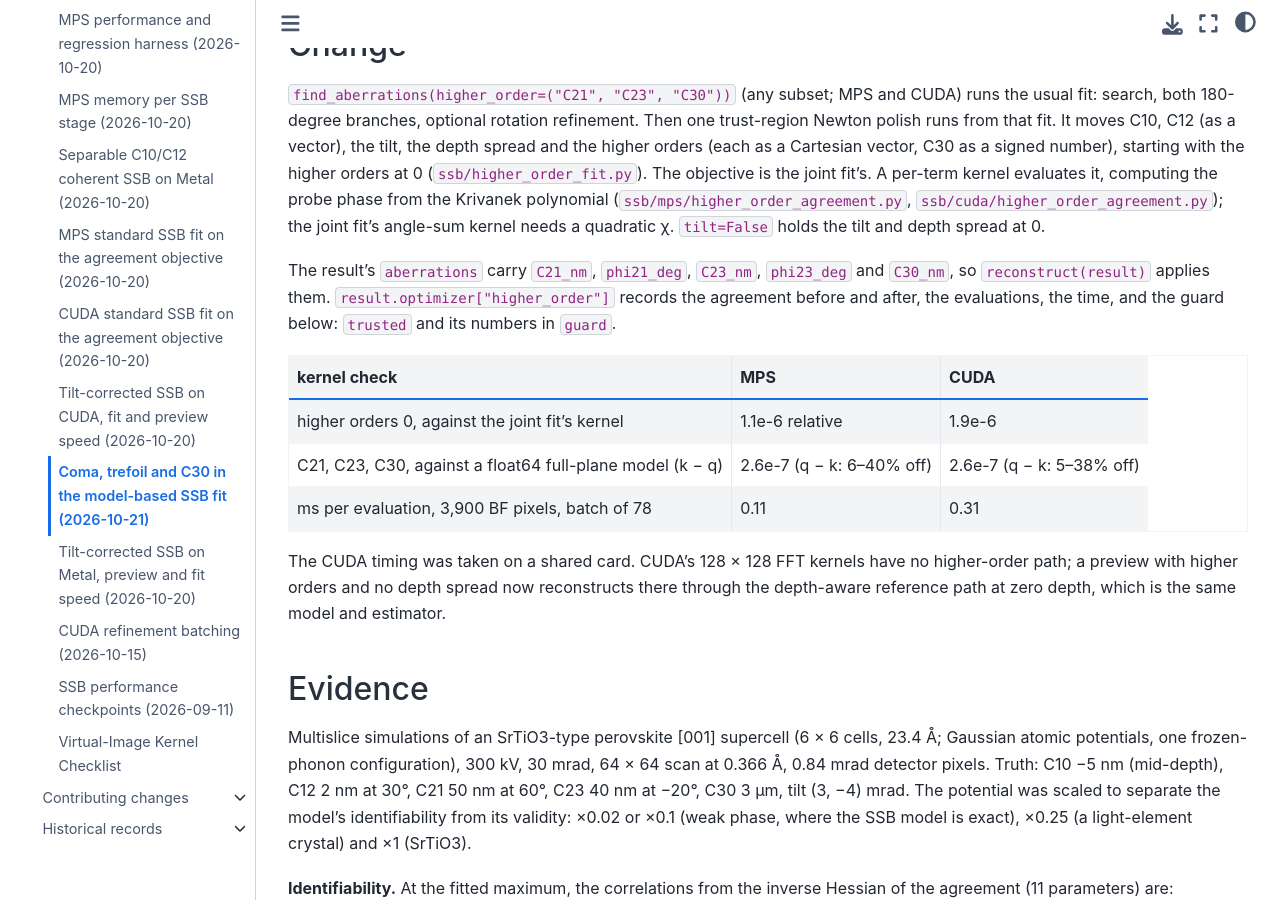
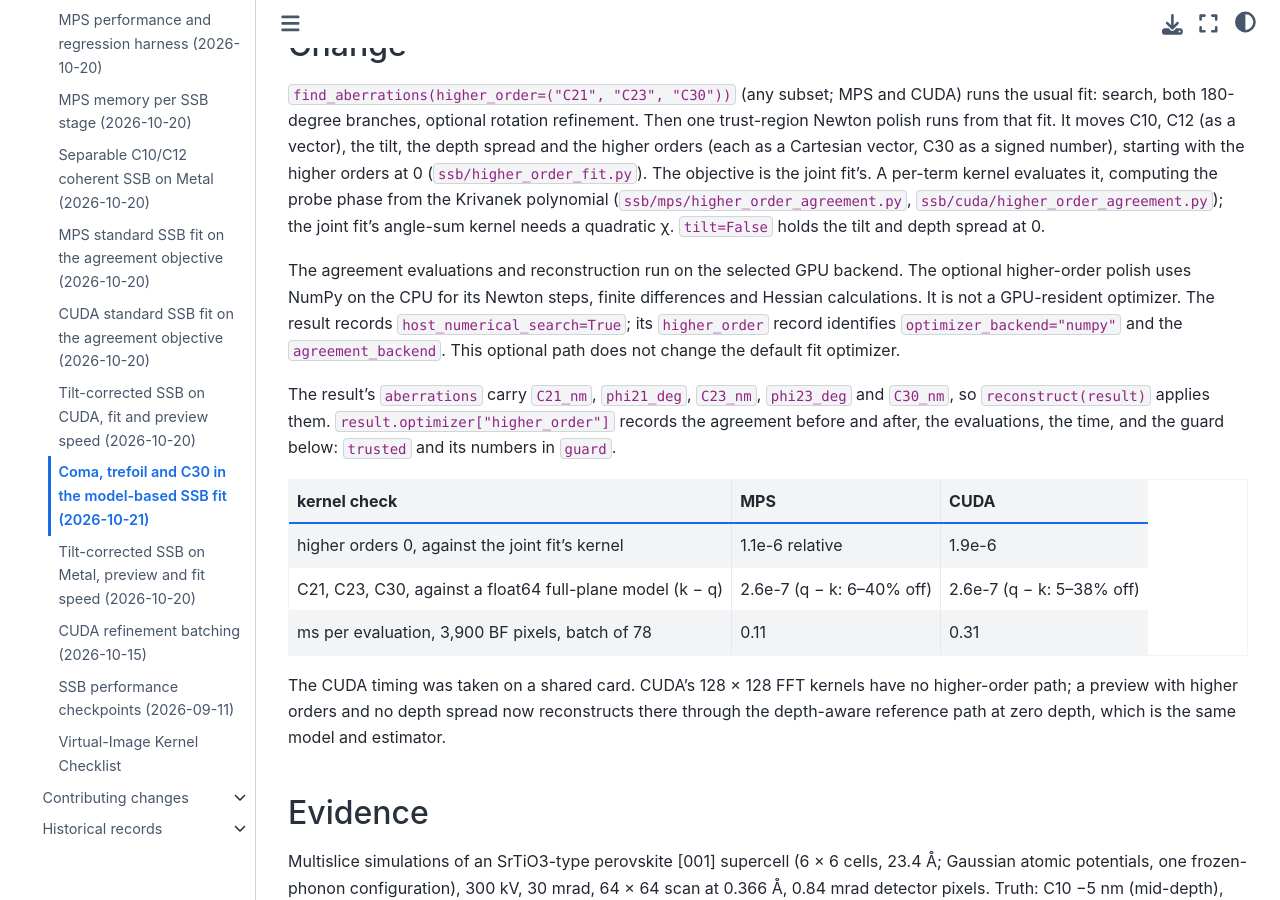
Before and after one commit to bobleesj/quantem.gpu, a Jupyter Book: the page built from docs/maintainer/2026-10-21-ssb-higher-order-fit.md, in a window 1280 px wide and 900 px high, scrolled down 508 px. Built offline with Jupyter Book 1.0.4 settings and Sphinx 7.4.7 and the Sphinx Book theme 1.1.4, drawn with Linux system fonts in a browser that asks for light colours; pages that are not in the unit, such as notebooks, are missing from menus.

Commit message:
fix: record higher-order optimizer backend accurately

```diff
--- a/docs/maintainer/2026-10-21-ssb-higher-order-fit.md
+++ b/docs/maintainer/2026-10-21-ssb-higher-order-fit.md
@@ -27,6 +27,13 @@ kernel evaluates it, computing the probe phase from the Krivanek polynomial
 (`ssb/mps/higher_order_agreement.py`, `ssb/cuda/higher_order_agreement.py`); the
 joint fit's angle-sum kernel needs a quadratic χ. `tilt=False` holds the tilt
 and depth spread at 0.
+
+The agreement evaluations and reconstruction run on the selected GPU backend.
+The optional higher-order polish uses NumPy on the CPU for its Newton steps,
+finite differences and Hessian calculations. It is not a GPU-resident optimizer.
+The result records `host_numerical_search=True`; its `higher_order` record
+identifies `optimizer_backend="numpy"` and the `agreement_backend`.
+This optional path does not change the default fit optimizer.
 
 The result's `aberrations` carry `C21_nm`, `phi21_deg`, `C23_nm`, `phi23_deg` and
 `C30_nm`, so `reconstruct(result)` applies them. `result.optimizer["higher_order"]`
```
Also changed, not shown: 2 other files.
